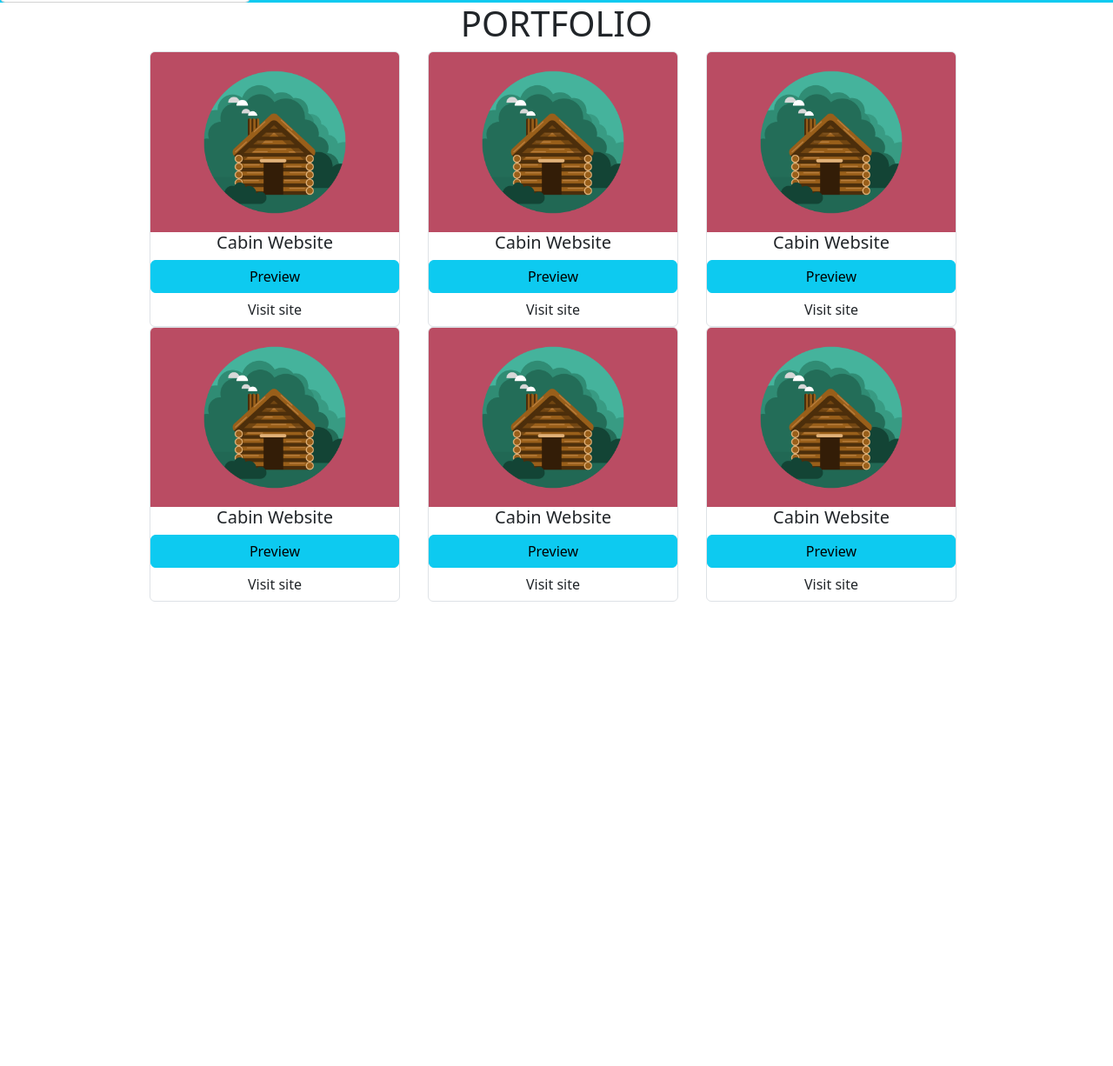
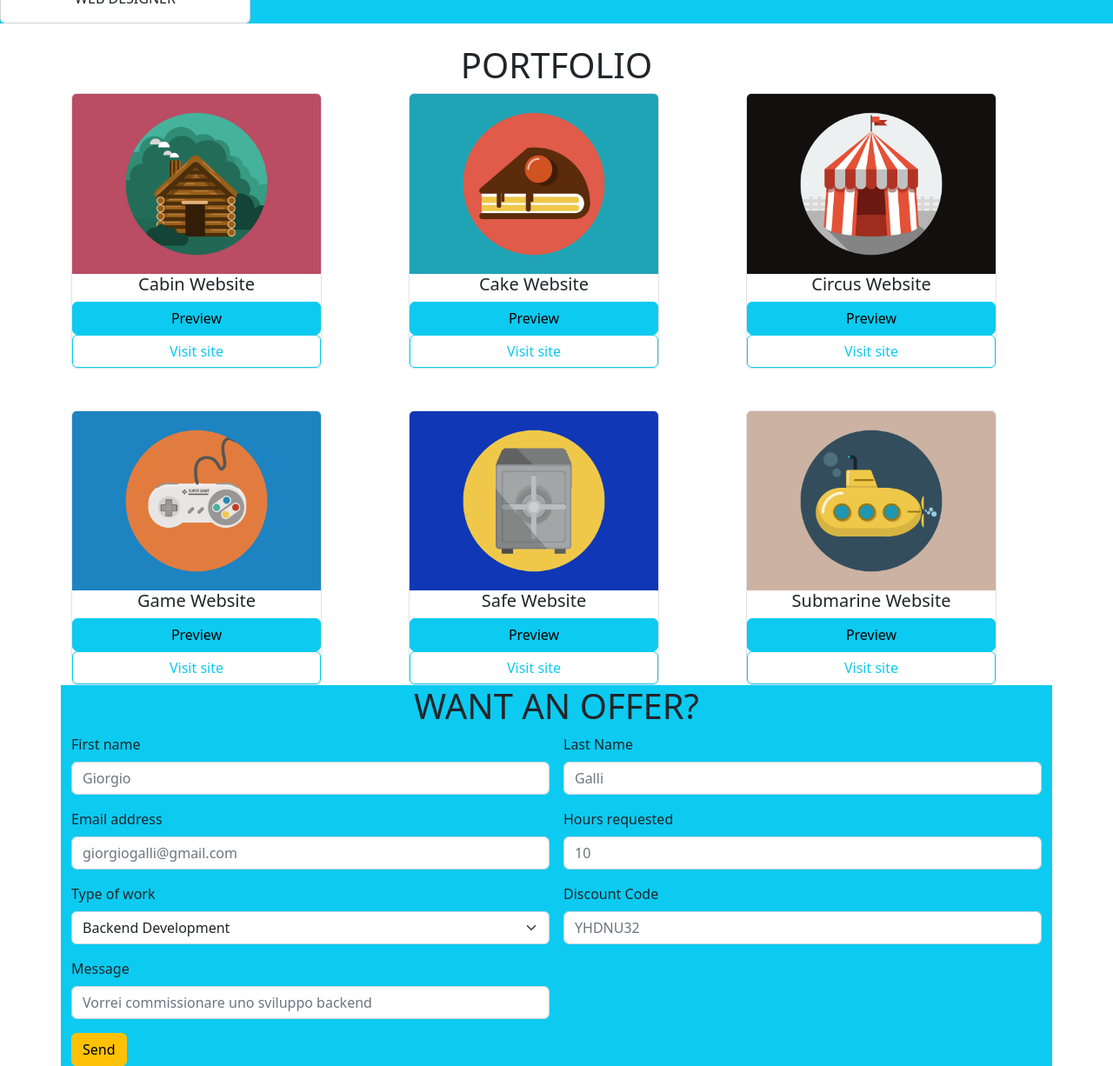
Before and after one commit to lucianocecere07/bootstrap-html-freelancer, a plain HTML site: page index.html in a window 1280 px wide. Shown: the part 453-1679 px from the top of the page at 87% size. Before the commit the page ends 1145 px from the top, so only its background shows below. Drawn offline with nearby package versions, Linux system fonts and the light colour scheme.

Commit message:
creazione form nel main

```diff
--- a/index.html
+++ b/index.html
@@ -21,7 +21,7 @@
 
     <main>
 
-        <div class="profilo bg-info">
+        <div class="profilo bg-info pt-4">
             <div class="row text-center">
                 <div class="col">
                     <div class="card" style="width: 18rem;">
@@ -35,71 +35,108 @@
             </div>
         </div>
 
-
-
-        <div class="container w-75">
+        <div class="container pt-4">
             <h1 class="portfolio text-center">PORTFOLIO</h1>
-            <div class="row">
+            <div class="row g-5">
                 <div class="col-12 col-md-6 col-xl-4">
                     <div class="card border border-1" style="width: 18rem;">
-                    <img src="./img/portfolio/cabin.png" class="card-img-top p-0 m-0" alt="Cabin">
+                        <img src="./img/portfolio/cabin.png" class="card-img-top p-0 m-0" alt="Cabin">
                         <h5 class="card-title text-center">Cabin Website</h5>
-                        <a href="#" class="btn btn-info">Preview</a>
-                        <a href="#" class="btn">Visit site</a>
+                        <button type="button" class="btn btn-info">Preview</button>
+                        <button type="button" class="btn btn-outline-info">Visit site</button>
                     </div>
                 </div>
-
                 <div class="col-12 col-md-6 col-xl-4">
                     <div class="card border border-1" style="width: 18rem;">
-                    <img src="./img/portfolio/cabin.png" class="card-img-top p-0 m-0" alt="Cabin">
-                        <h5 class="card-title text-center">Cabin Website</h5>
-                        <a href="#" class="btn btn-info">Preview</a>
-                        <a href="#" class="btn">Visit site</a>
+                        <img src="./img/portfolio/cake.png" class="card-img-top p-0 m-0" alt="Cake">
+                        <h5 class="card-title text-center">Cake Website</h5>
+                        <button type="button" class="btn btn-info">Preview</button>
+                        <button type="button" class="btn btn-outline-info">Visit site</button>
                     </div>
                 </div>
-
                 <div class="col-12 col-md-6 col-xl-4">
                     <div class="card border border-1" style="width: 18rem;">
-                    <img src="./img/portfolio/cabin.png" class="card-img-top p-0 m-0" alt="Cabin">
-                        <h5 class="card-title text-center">Cabin Website</h5>
-                        <a href="#" class="btn btn-info">Preview</a>
-                        <a href="#" class="btn">Visit site</a>
+                        <img src="./img/portfolio/circus.png" class="card-img-top p-0 m-0" alt="Circus">
+                        <h5 class="card-title text-center">Circus Website</h5>
+                        <button type="button" class="btn btn-info">Preview</button>
+                        <button type="button" class="btn btn-outline-info">Visit site</button>
                     </div>
                 </div>
-
                 <div class="col-12 col-md-6 col-xl-4">
                     <div class="card border border-1" style="width: 18rem;">
-                    <img src="./img/portfolio/cabin.png" class="card-img-top p-0 m-0" alt="Cabin">
-                        <h5 class="card-title text-center">Cabin Website</h5>
-                        <a href="#" class="btn btn-info">Preview</a>
-                        <a href="#" class="btn">Visit site</a>
+                        <img src="./img/portfolio/game.png" class="card-img-top p-0 m-0" alt="Game">
+                        <h5 class="card-title text-center">Game Website</h5>
+                        <button type="button" class="btn btn-info">Preview</button>
+                        <button type="button" class="btn btn-outline-info">Visit site</button>
                     </div>
                 </div>
-
                 <div class="col-12 col-md-6 col-xl-4">
                     <div class="card border border-1" style="width: 18rem;">
-                    <img src="./img/portfolio/cabin.png" class="card-img-top p-0 m-0" alt="Cabin">
-                        <h5 class="card-title text-center">Cabin Website</h5>
-                        <a href="#" class="btn btn-info">Preview</a>
-                        <a href="#" class="btn">Visit site</a>
+                        <img src="./img/portfolio/safe.png" class="card-img-top p-0 m-0" alt="Safe">
+                        <h5 class="card-title text-center">Safe Website</h5>
+                        <button type="button" class="btn btn-info">Preview</button>
+                        <button type="button" class="btn btn-outline-info">Visit site</button>
                     </div>
                 </div>
-
                 <div class="col-12 col-md-6 col-xl-4">
                     <div class="card border border-1" style="width: 18rem;">
-                    <img src="./img/portfolio/cabin.png" class="card-img-top p-0 m-0" alt="Cabin">
-                        <h5 class="card-title text-center">Cabin Website</h5>
-                        <a href="#" class="btn btn-info">Preview</a>
-                        <a href="#" class="btn">Visit site</a>
+                        <img src="./img/portfolio/submarine.png" class="card-img-top p-0 m-0" alt="Submarine">
+                        <h5 class="card-title text-center">Submarine Website</h5>
+                        <button type="button" class="btn btn-info">Preview</button>
+                        <button type="button" class="btn btn-outline-info">Visit site</button>
                     </div>
                 </div>
+            </div>
+        </div>
+
+        <div class="container bg-info">
+            <h1 class="form text-center">WANT AN OFFER?</h1>
+            <form class="row g-3">
+                <div class="col-md-6">
+                  <label for="inputName" class="form-label">First name</label>
+                  <input type="text" class="form-control" id="inputName" placeholder="Giorgio">
+                </div>
+                <div class="col-md-6">
+                  <label for="inputLast" class="form-label">Last Name</label>
+                  <input type="text" class="form-control" id="inputLast" placeholder="Galli">
+                </div>
+                <div class="col-md-6">
+                  <label for="inputEmail" class="form-label">Email address</label>
+                  <input type="text" class="form-control" id="inputAddress" placeholder="giorgiogalli@gmail.com">
+                </div>
+                <div class="col-md-6">
+                  <label for="inputHour" class="form-label">Hours requested</label>
+                  <input type="text" class="form-control" id="inputHour" placeholder="10">
+                </div>
+                <div class="col-md-6">
+                  <label for="inputWork" class="form-label">Type of work</label>
+                  <select id="inputWork" class="form-select">
+                    <option selected>Backend Development</option>
+                    <option>Frontend Development</option>
+                    <option>Project Analisys</option>
+                  </select>
+                </div>
+                <div class="col-md-6">
+                  <label for="inputCode" class="form-label">Discount Code</label>
+                  <input type="text" class="form-control" id="inputCode" placeholder="YHDNU32">
+                </div>
+                <div class="col-md-6">
+                    <label for="inputMessage" class="form-label">Message</label>
+                    <input type="text" class="form-control" id="inputMessage" placeholder="Vorrei commissionare uno sviluppo backend">
+                </div>
+                <div class="col-12">
+                  <button type="submit" class="btn btn-warning">Send</button>
+                </div>
+              </form>
 
 
 
 
 
-            </div>
-          </div>
+
+
+
+        </div>
 
 
 
```
